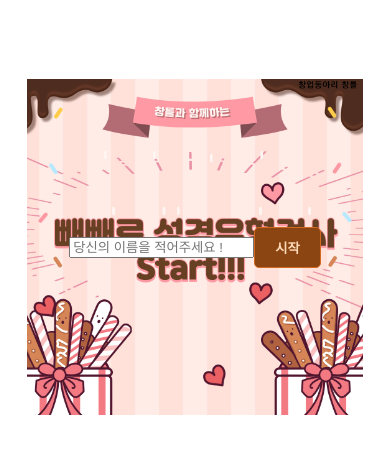
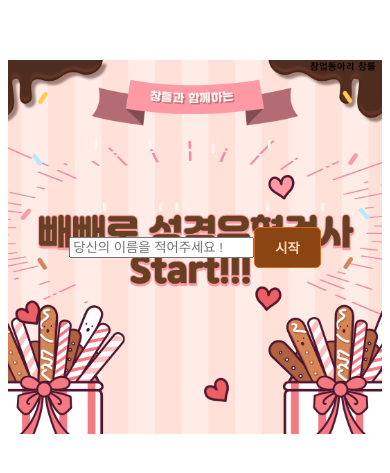
Before and after one commit to kionrn323/ioioi0, a plain HTML site: page index.html in a window 390 px wide. Shown: the part 195-668 px from the top of the page. Drawn offline with Linux system fonts and the light colour scheme.

Commit message:
Update styles.css

```diff
--- a/styles.css
+++ b/styles.css
@@ -7,7 +7,7 @@
 /* 반응형 디자인: 600px 미만의 화면 크기에 대한 스타일 */
 @media (max-width: 480px) {
   .container {
-    max-width: 90%; /* 화면 너비의 90% */
+    max-width: 100%; /* 화면 너비의 90% */
     margin: 20px auto;
   }
 }
```
